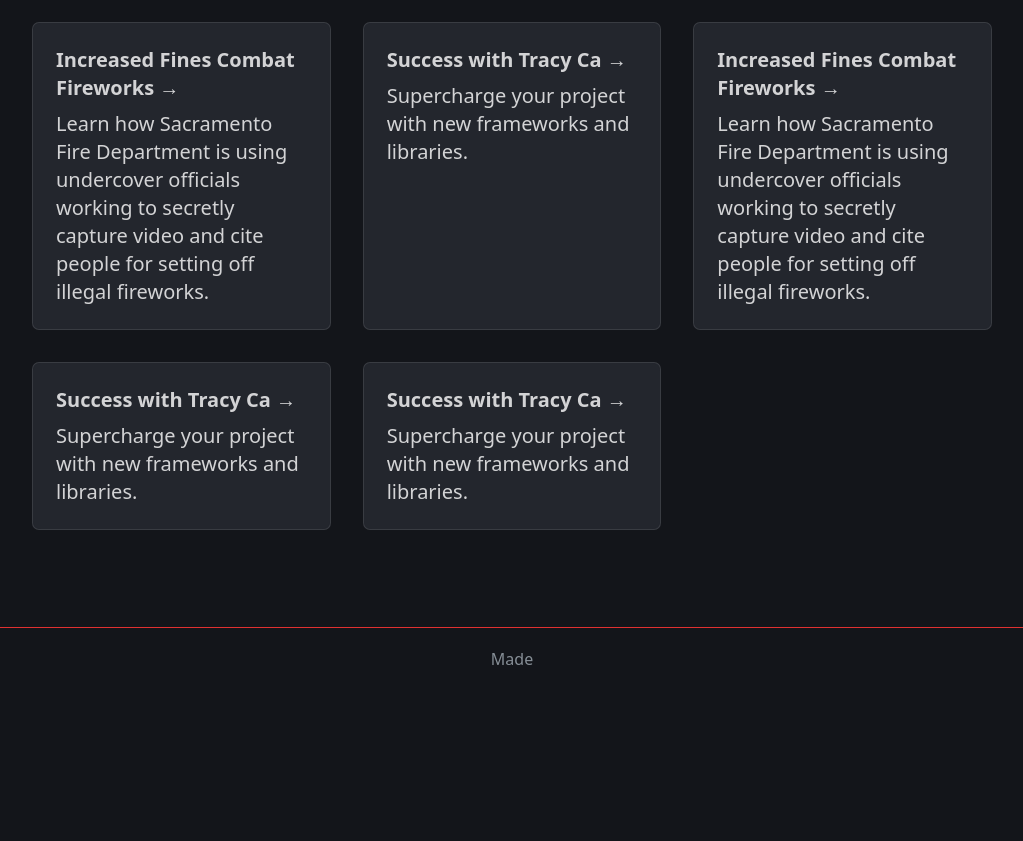
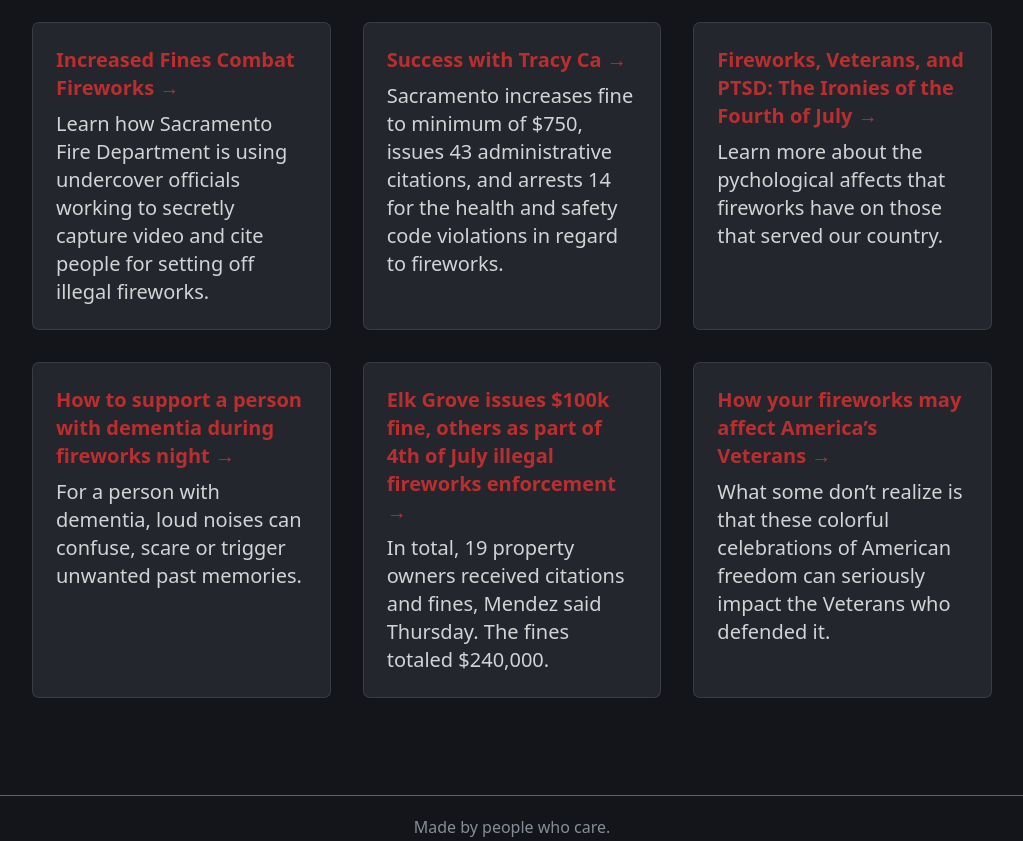
Before and after one commit to benblustey/north-livermore-cares, an Astro site: page / in a window 1280 px wide. Shown: the part 1972-2813 px from the top of the page, without its empty margins (128-1151 px from the left). Before the commit the page ends 2692 px from the top, so only its background shows below. Built offline with nearby package versions, Linux system fonts and the light colour scheme; Astro itself is replaced by a stand-in of ours; no server answers.

Commit message:
Added articles, changed title style. Disabled AllEvents until component is completed.

```diff
--- a/src/components/Card.astro
+++ b/src/components/Card.astro
@@ -9,10 +9,10 @@
 
 <li class="link-card">
 	<a href={href} target="_blank">
-		<h2>
+		<h3>
 			{title}
 			<span>&rarr;</span>
-		</h2>
+		</h3>
 		<p>
 			{body}
 		</p>
@@ -41,9 +41,10 @@
 		background-color: #23262d;
 		opacity: 0.8;
 	}
-	h2 {
+	h3 {
 		margin: 0;
 		font-size: 1.25rem;
+		color: rgb(var(--accent));
 		transition: color 0.6s cubic-bezier(0.22, 1, 0.36, 1);
 	}
 	p {
--- a/src/pages/index.astro
+++ b/src/pages/index.astro
@@ -67,7 +67,7 @@
 		<VideoPlayer playlist={recEvents}/>
 		<ChartComponent client:only="react"/>
 		<HeatMap client:only="react"/>
-		<AllEvents client:only="react"/>
+		<!-- <AllEvents client:only="react"/> -->
 		<h2 class="text-center">Related Articles</h2>
 		<ul role="list" class="link-card-grid">
 			<Card
@@ -76,29 +76,34 @@
 				body="Learn how Sacramento Fire Department is using undercover officials working to secretly capture video and cite people for setting off illegal fireworks."
 			/>
 			<Card
-				href="https://astro.build/integrations/"
+				href="https://www.ttownmedia.com/tracy_press/fees-increased-for-use-of-illegal-fireworks/article_a9e93e62-dfcf-11ed-ba71-6b8f8cb4cbf7.html"
 				title="Success with Tracy Ca"
-				body="Supercharge your project with new frameworks and libraries."
+				body="Sacramento increases fine to minimum of $750, issues 43 administrative citations, and arrests 14 for the health and safety code violations in regard to fireworks."
 			/>
 			<Card
-				href="https://fox40.com/news/local-news/more-citations-coming-in-northern-california-after-drone-reveals-illegal-fireworks-use/amp/"
-				title="Increased Fines Combat Fireworks"
-				body="Learn how Sacramento Fire Department is using undercover officials working to secretly capture video and cite people for setting off illegal fireworks."
+				href="https://www.ncbi.nlm.nih.gov/pmc/articles/PMC10588998/"
+				title="Fireworks, Veterans, and PTSD: The Ironies of the Fourth of July"
+				body="Learn more about the pychological affects that fireworks have on those that served our country."
 			/>
 			<Card
-				href="https://astro.build/integrations/"
-				title="Success with Tracy Ca"
-				body="Supercharge your project with new frameworks and libraries."
+				href="https://medicalxpress.com/news/2023-11-person-dementia-fireworks-night.html"
+				title="How to support a person with dementia during fireworks night"
+				body="For a person with dementia, loud noises can confuse, scare or trigger unwanted past memories."
 			/>
 			<Card
-				href="https://astro.build/integrations/"
-				title="Success with Tracy Ca"
-				body="Supercharge your project with new frameworks and libraries."
+				href="https://www.kcra.com/article/elk-grove-100k-fine-4th-of-july-illegal-fireworks/62012193"
+				title="Elk Grove issues $100k fine, others as part of 4th of July illegal fireworks enforcement"
+				body="In total, 19 property owners received citations and fines, Mendez said Thursday. The fines totaled $240,000."
 			/>
-		</ul>
+			<Card
+				href="https://www.va.gov/hines-health-care/stories/how-your-fireworks-may-affect-americas-veterans/"
+				title="How your fireworks may affect America’s Veterans"
+				body="What some don’t realize is that these colorful celebrations of American freedom can seriously impact the Veterans who defended it."
+			/>
+	</ul>
 
 	</main>
 	<footer>
-		<p>Made </p>
+		<p>Made by people who care.</p>
 	</footer>
 </Layout>
```
